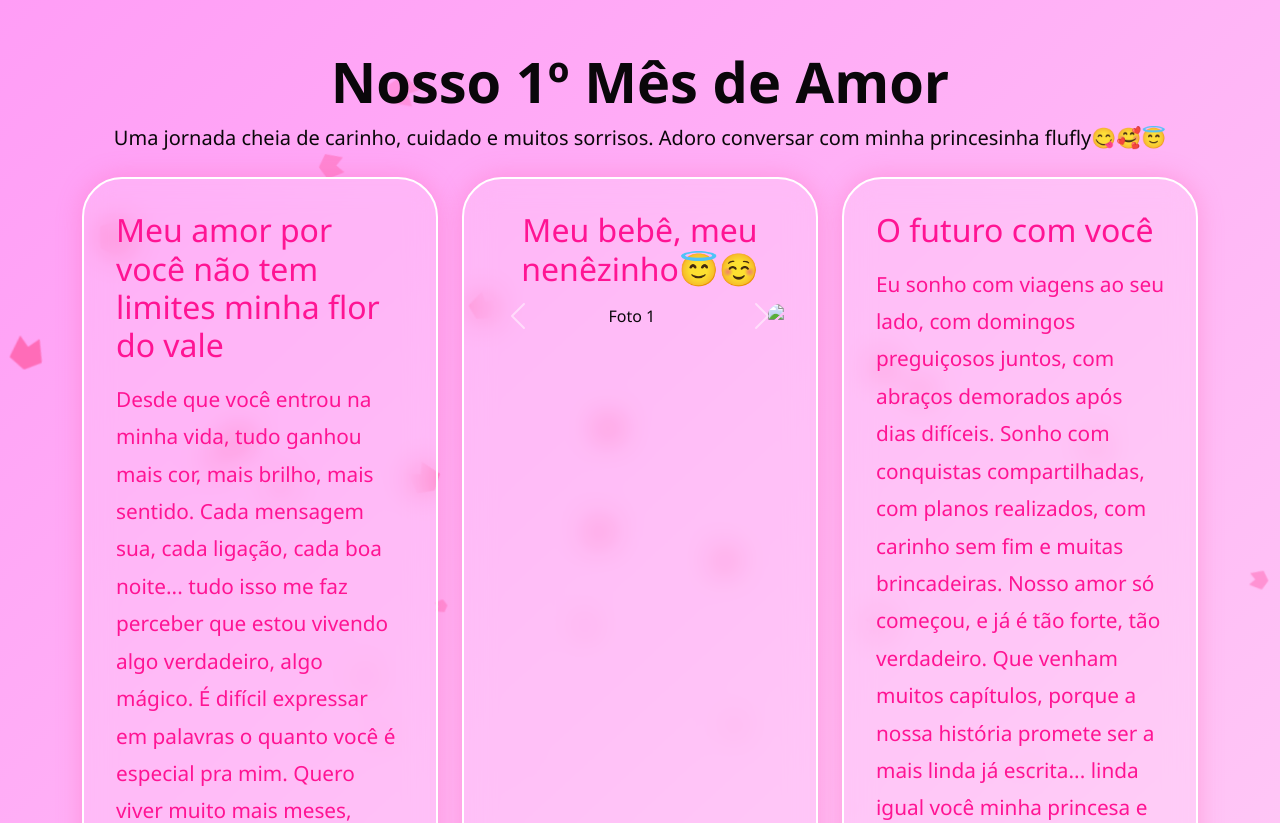
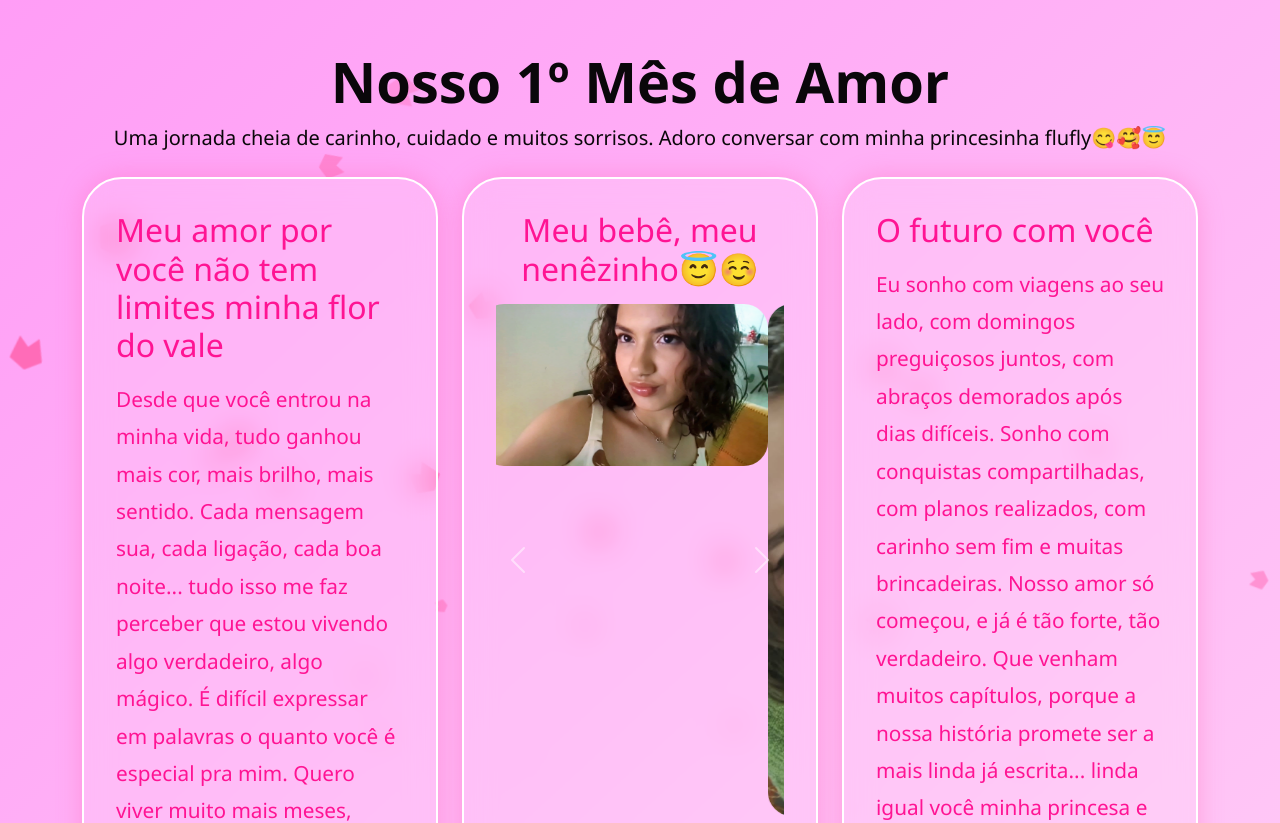
Before and after one commit to kylesx052/Minha_princesa, a plain HTML site: page index.html in a window 1280 px wide. Shown: the top 823 px of the page. Drawn offline with nearby package versions, Linux system fonts and the light colour scheme.

Commit message:
index.html

```diff
--- a/index.html
+++ b/index.html
@@ -119,13 +119,13 @@
           <div id="carouselFotos" class="carousel slide" data-bs-ride="carousel">
             <div class="carousel-inner">
               <div class="carousel-item active">
-                <img src="foto1.jpg" class="d-block w-100" alt="Foto 1">
+                <img src="IMG_20250331_081814.jpg" class="d-block w-100" alt="Foto 1">
               </div>
               <div class="carousel-item">
-                <img src="foto2.jpg" class="d-block w-100" alt="Foto 2">
+                <img src="IMG-20250305-WA0180.jpg" class="d-block w-100" alt="Foto 2">
               </div>
               <div class="carousel-item">
-                <img src="foto3.jpg" class="d-block w-100" alt="Foto 3">
+                <img src="IMG-20250305-WA0160.jpg" class="d-block w-100" alt="Foto 3">
               </div>
             </div>
             <button class="carousel-control-prev" type="button" data-bs-target="#carouselFotos" data-bs-slide="prev">
```
